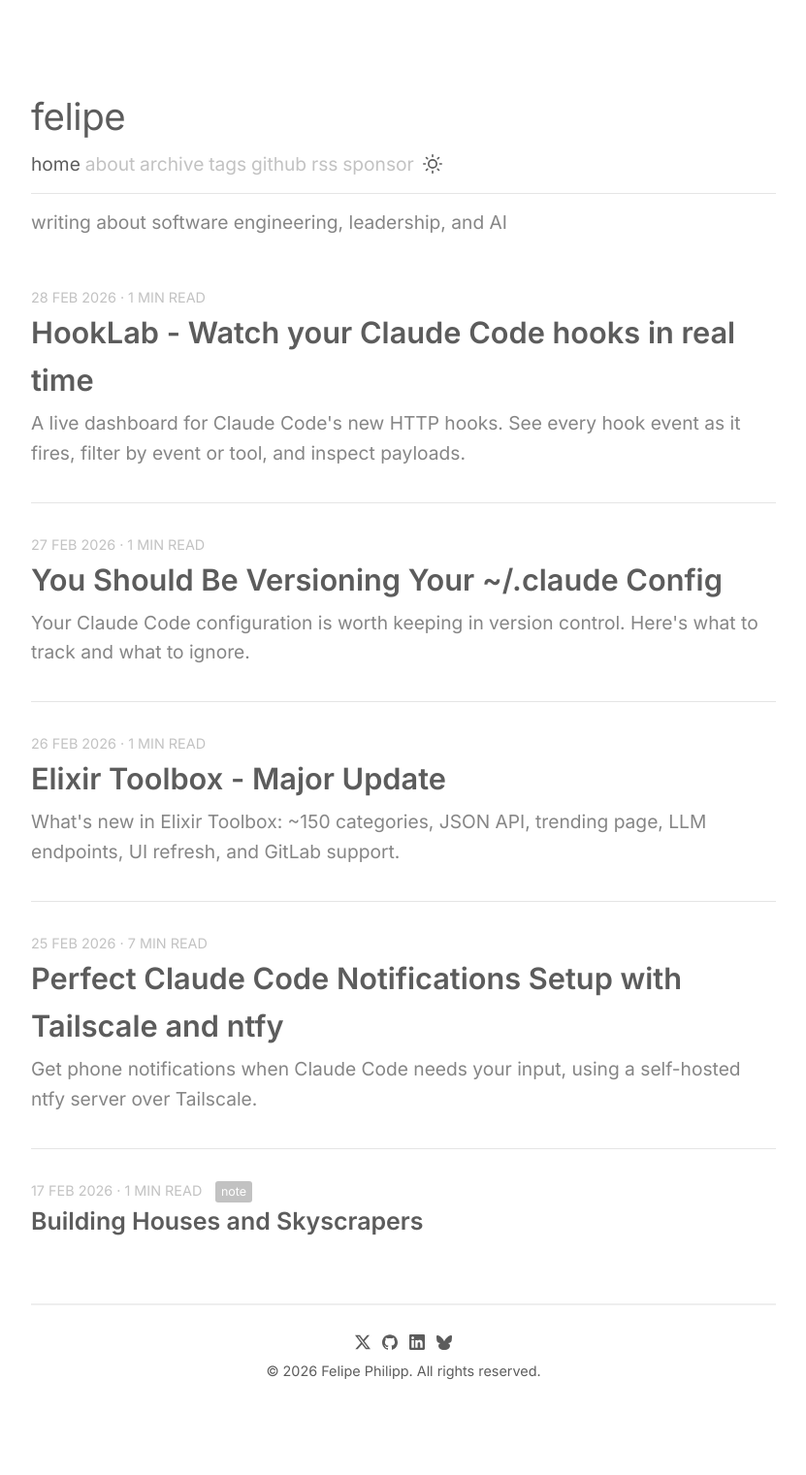
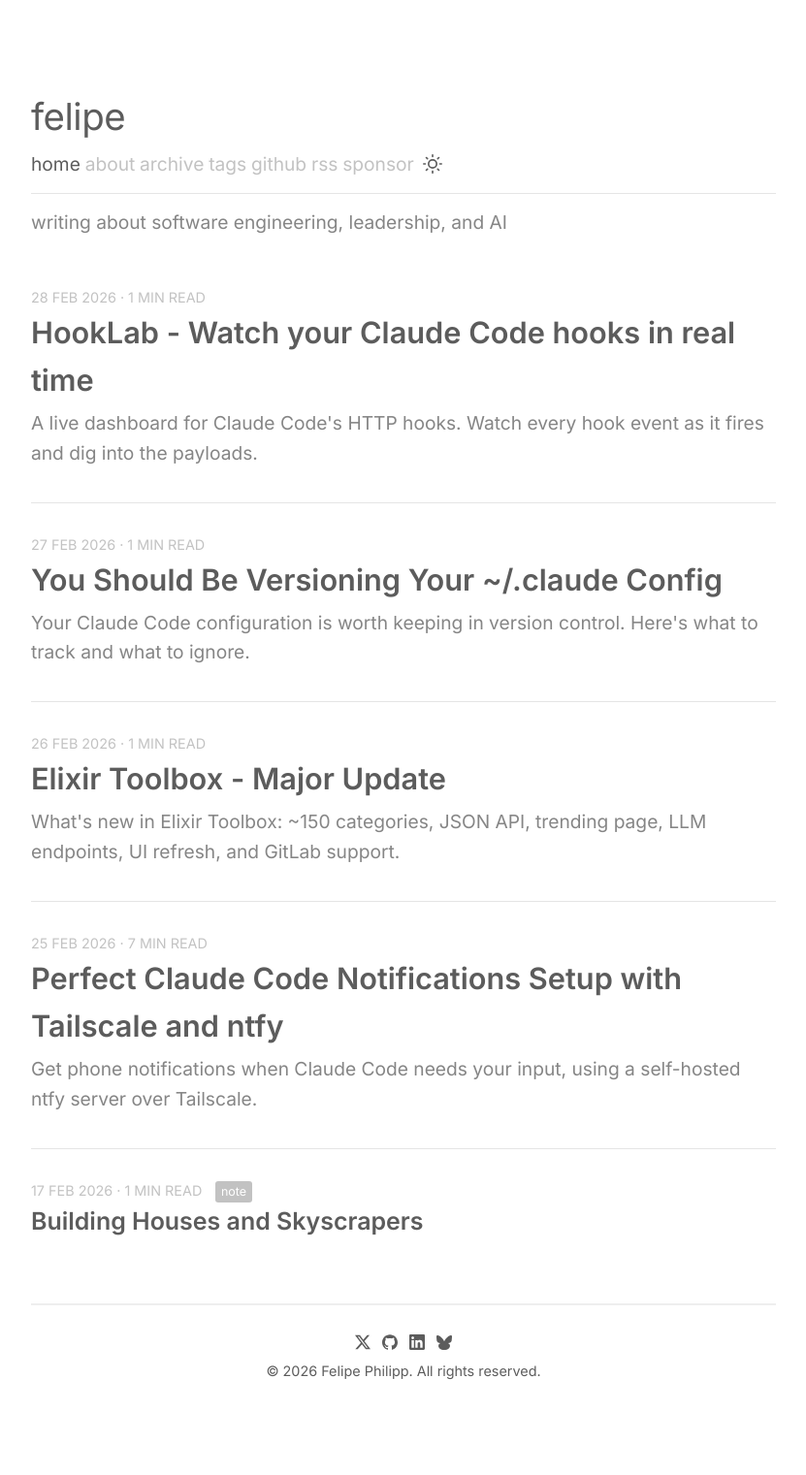
Before and after one commit to felipeelias/felipeelias.github.io, a Jekyll site: the page built from index.html, in a window 1280 px wide. Shown: the whole page at 97% size, without its empty margins (224-1055 px from the left). Built offline with Jekyll 4.4.1, drawn with Linux system fonts in a browser that asks for light colours.

Commit message:
improve writing

```diff
--- a/_posts/2026-02-28-hook-lab.md
+++ b/_posts/2026-02-28-hook-lab.md
@@ -2,7 +2,7 @@
 layout: post
 title: "HookLab - Watch your Claude Code hooks in real time"
 date: 2026-02-28
-description: "A live dashboard for Claude Code's new HTTP hooks. See every hook event as it fires, filter by event or tool, and inspect payloads."
+description: "A live dashboard for Claude Code's HTTP hooks. Watch every hook event as it fires and dig into the payloads."
 tags: [claude-code, elixir, open-source]
 comments: true
 hashnode: true
```
